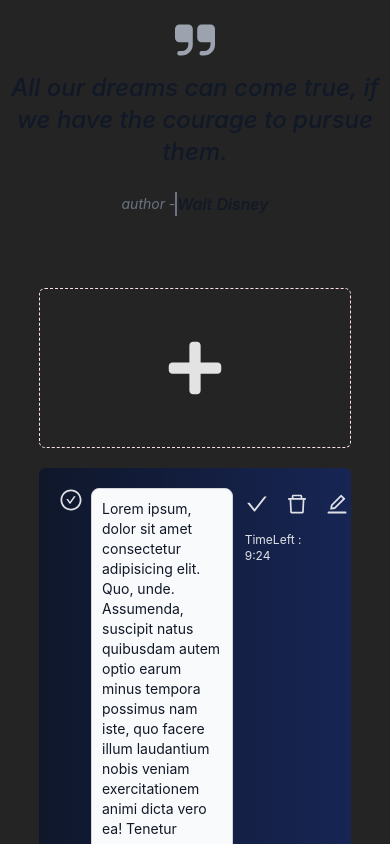
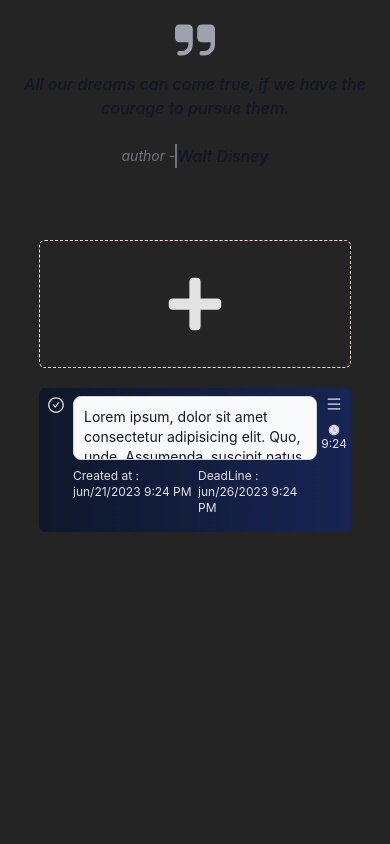
Before and after one commit to m-saqib-dev/TodoList-App, a React (Vite) app: page / in a window 390 px wide. Shown: the top 844 px of the page. Built offline with nearby package versions, Linux system fonts and the light colour scheme.

Commit message:
todo-list component made responsive

```diff
--- a/src/component/TodoList/index.tsx
+++ b/src/component/TodoList/index.tsx
@@ -1,14 +1,17 @@
+import { useState } from 'react'
 import Button from '../button'
-import { AiOutlineCheckCircle } from 'react-icons/ai'
+import { AiOutlineCheckCircle, AiOutlineMenu, AiTwotoneClockCircle } from 'react-icons/ai'
 
 const TodoList = () => {
+  const [viewMore,setViewMore] = useState("max-sm:overflow-hidden max-sm:h-16");
+
   return (
-    <div className="flex w-4/5 bg-gradient-to-r from-slate-900 to-blue-950 p-4 my-2 rounded-md">
+    <div className="flex w-4/5 bg-gradient-to-r from-slate-900 to-blue-950 p-1 my-2 rounded-md">
     <div className="p-1">
-    <AiOutlineCheckCircle className="text-2xl"/>
+    <AiOutlineCheckCircle className="max-sm:text-lg text-2xl"/>
     </div>
       <div className="flex p-1 text-xs flex-col">
-    <h1 className='w-full bg-gray-50 border border-gray-300 text-gray-900 text-sm rounded-lg focus:ring-blue-500 focus:border-blue-500 p-2.5 dark:bg-gray-700 dark:border-gray-600 dark:placeholder-gray-400 dark:text-white dark:focus:ring-blue-500 dark:focus:border-blue-500'>
+    <h1 onClick={()=>{setViewMore('')}} className={`w-full ${viewMore} bg-gray-50 border border-gray-300 text-gray-900 text-sm rounded-lg focus:ring-blue-500 focus:border-blue-500 p-2.5 dark:bg-gray-700 dark:border-gray-600 dark:placeholder-gray-400 dark:text-white dark:focus:ring-blue-500 dark:focus:border-blue-500`}>
       Lorem ipsum, dolor sit amet consectetur adipisicing elit. Quo, unde. Assumenda, suscipit natus quibusdam autem optio earum minus tempora possimus nam iste, quo facere illum laudantium nobis veniam exercitationem animi dicta vero ea! Tenetur consequuntur impedit obcaecati at. At, nesciunt!
       </h1>
       <div className='flex gap-1 py-2'>
@@ -21,14 +24,15 @@
       </div>
       </div>
           </div>
-    <div className="flex flex-col">
-        <div className="flex">
+    <div className="flex flex-col items-center">
+        <AiOutlineMenu className="m-1 sm:hidden"/>
+        <div className=" max-sm:hidden">
   <Button type='check' onClick={()=>{}} />
   <Button type='trash'  onClick={()=>{}}/>
   <Button type='edit' onClick={()=>{}}/>
         </div>
-        <div className="p-2 text-xs">
-            <div className="end-time">TimeLeft : {}</div>
+        <div className=" py-2 text-xs flex flex-col items-center">
+            <AiTwotoneClockCircle/>
             <h6>9:24</h6>
           </div>
     </div>
--- a/src/pages/Home/index.tsx
+++ b/src/pages/Home/index.tsx
@@ -26,12 +26,12 @@
 
   return (
     <div className='flex justify-center items-center flex-col shrink-0 py-5 gap-y-3'>
-<figure className="max-w-screen-md mx-auto h-64 flex items-center flex-col text-center">
+<figure className="max-w-screen-md mx-auto h-52 flex items-center flex-col text-center">
     <svg className="w-10 h-10 mx-auto mb-3 text-gray-400 dark:text-gray-600" aria-hidden="true" xmlns="http://www.w3.org/2000/svg" fill="currentColor" viewBox="0 0 18 14">
         <path d="M6 0H2a2 2 0 0 0-2 2v4a2 2 0 0 0 2 2h4v1a3 3 0 0 1-3 3H2a1 1 0 0 0 0 2h1a5.006 5.006 0 0 0 5-5V2a2 2 0 0 0-2-2Zm10 0h-4a2 2 0 0 0-2 2v4a2 2 0 0 0 2 2h4v1a3 3 0 0 1-3 3h-1a1 1 0 0 0 0 2h1a5.006 5.006 0 0 0 5-5V2a2 2 0 0 0-2-2Z"/>
     </svg>
     <blockquote>
-        <p className="text-2xl italic font-medium text-gray-900 dark:text-white">
+        <p className="text-base italic font-medium text-gray-900 dark:text-white">
           {currentQuote.quote}
           </p>
     </blockquote>
@@ -44,7 +44,7 @@
     </figcaption>
 </figure>
 
-      <div className="border-red-100 border w-4/5 flex justify-center items-center h-40 rounded-md border-dashed">
+      <div className="border-red-100 border w-4/5 flex justify-center items-center h-32 rounded-md border-dashed">
         <Button type='create' onClick={onClickEm}/>
       </div>
       <TodoList/>
```
